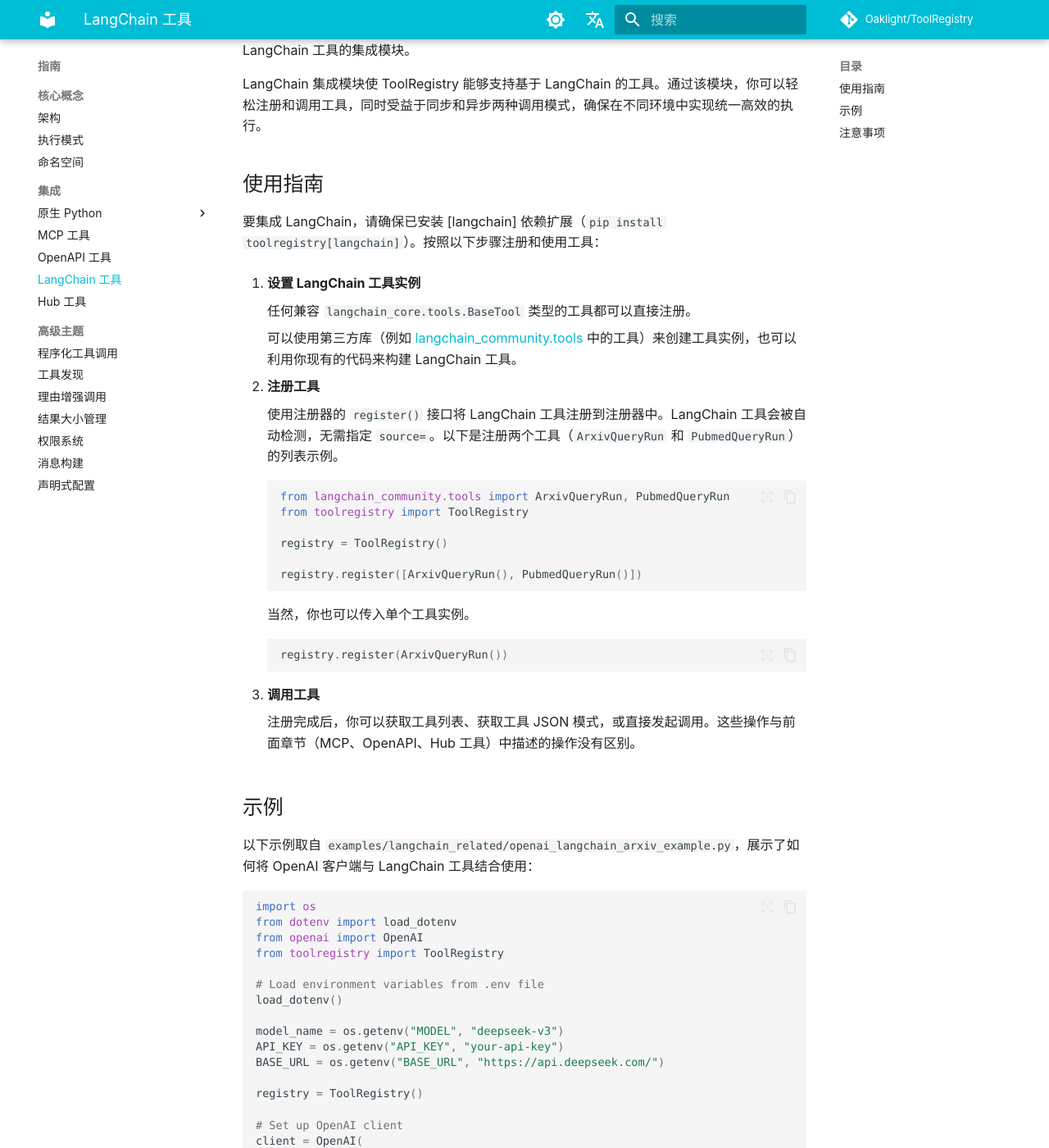
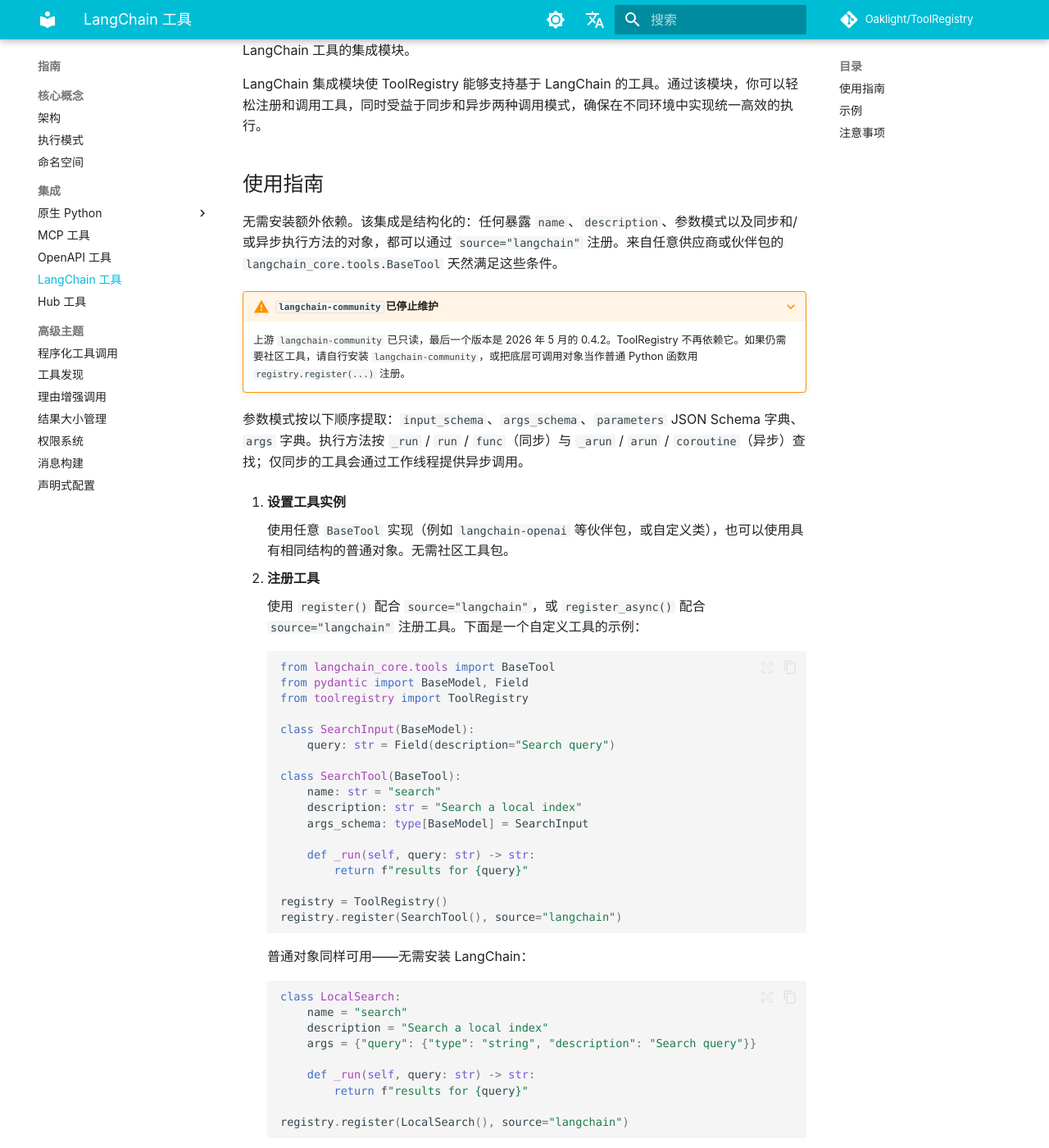
Before and after one commit to Oaklight/ToolRegistry, an MkDocs documentation site: the page built from docs/usage/integrations/langchain.md, in a window 1280 px wide and 1400 px high, scrolled down 378 px. Shown: the whole window at 82% size. Built offline with MkDocs 1.6.1 and Material for MkDocs 9.7.7, drawn with Linux system fonts in a browser that asks for light colours; some web fonts are replaced; comment, search, counter and statistics services are not loaded; some of the changed text lies outside the part shown.

Commit message:
docs: document the structural LangChain integration (#313)

````diff
--- a/docs/usage/integrations/langchain.md
+++ b/docs/usage/integrations/langchain.md
@@ -9,32 +9,56 @@
 
 ## 使用指南
 
-要集成 LangChain，请确保已安装 [langchain] 依赖扩展（`pip install toolregistry[langchain]`）。按照以下步骤注册和使用工具：
+无需安装额外依赖。该集成是结构化的：任何暴露 `name`、`description`、参数模式以及同步和/或异步执行方法的对象，都可以通过 `source="langchain"` 注册。来自任意供应商或伙伴包的 `langchain_core.tools.BaseTool` 天然满足这些条件。
 
-1. **设置 LangChain 工具实例**
+???+ warning "`langchain-community` 已停止维护"
+    上游 `langchain-community` 已只读，最后一个版本是 2026 年 5 月的 0.4.2。ToolRegistry 不再依赖它。如果仍需要社区工具，请自行安装 `langchain-community`，或把底层可调用对象当作普通 Python 函数用 `registry.register(...)` 注册。
 
-    任何兼容 `langchain_core.tools.BaseTool` 类型的工具都可以直接注册。
+参数模式按以下顺序提取：`input_schema`、`args_schema`、`parameters` JSON Schema 字典、`args` 字典。执行方法按 `_run` / `run` / `func`（同步）与 `_arun` / `arun` / `coroutine`（异步）查找；仅同步的工具会通过工作线程提供异步调用。
 
-    可以使用第三方库（例如 [langchain_community.tools](https://github.com/langchain-ai/langchain) 中的工具）来创建工具实例，也可以利用你现有的代码来构建 LangChain 工具。
+1. **设置工具实例**
+
+    使用任意 `BaseTool` 实现（例如 `langchain-openai` 等伙伴包，或自定义类），也可以使用具有相同结构的普通对象。无需社区工具包。
 
 2. **注册工具**
 
-    使用注册器的 `register()` 接口将 LangChain 工具注册到注册器中。LangChain 工具会被自动检测，无需指定 `source=`。以下是注册两个工具（`ArxivQueryRun` 和 `PubmedQueryRun`）的列表示例。
+    使用 `register()` 配合 `source="langchain"`，或 `register_async()` 配合 `source="langchain"` 注册工具。下面是一个自定义工具的示例：
 
     ```python
-    from langchain_community.tools import ArxivQueryRun, PubmedQueryRun
+    from langchain_core.tools import BaseTool
+    from pydantic import BaseModel, Field
     from toolregistry import ToolRegistry
 
+    class SearchInput(BaseModel):
+        query: str = Field(description="Search query")
+
+    class SearchTool(BaseTool):
+        name: str = "search"
+        description: str = "Search a local index"
+        args_schema: type[BaseModel] = SearchInput
+
+        def _run(self, query: str) -> str:
+            return f"results for {query}"
+
     registry = ToolRegistry()
-
-    registry.register([ArxivQueryRun(), PubmedQueryRun()])
+    registry.register(SearchTool(), source="langchain")
     ```
 
-    当然，你也可以传入单个工具实例。
+    普通对象同样可用——无需安装 LangChain：
 
     ```python
-    registry.register(ArxivQueryRun())
+    class LocalSearch:
+        name = "search"
+        description = "Search a local index"
+        args = {"query": {"type": "string", "description": "Search query"}}
+
+        def _run(self, query: str) -> str:
+            return f"results for {query}"
+
+    registry.register(LocalSearch(), source="langchain")
     ```
+
+    当然，也可以传入单个工具实例或工具列表。
 
 3. **调用工具**
 
@@ -90,12 +114,22 @@
     return response
 
 if __name__ == "__main__":
-    from langchain_community.tools import ArxivQueryRun, PubmedQueryRun
+    # 任何 langchain_core BaseTool 均可；无需 langchain-community。
+    from langchain_core.tools import BaseTool
+    from pydantic import BaseModel, Field
 
-    # Register LangChain tools
-    arxiv_tool = ArxivQueryRun()
-    pubmed_tool = PubmedQueryRun()
-    registry.register([arxiv_tool, pubmed_tool])
+    class ArxivSearchInput(BaseModel):
+        query: str = Field(description="Search query")
+
+    class ArxivSearchTool(BaseTool):
+        name: str = "arxiv_search"
+        description: str = "Search arXiv for papers"
+        args_schema: type[BaseModel] = ArxivSearchInput
+
+        def _run(self, query: str) -> str:
+            return f"arXiv results for {query!r} (demo tool)"
+
+    registry.register(ArxivSearchTool(), source="langchain")
     print(registry.get_available_tools())
 
     user_input = input("Please enter your research interests: ")
@@ -125,7 +159,8 @@
 
 ## 注意事项
 
-- 请确保已安装相应的扩展依赖（例如 langchain）。
+- 该集成无需额外依赖。只有在使用 `BaseTool` 类构建工具时才需要安装 `langchain-core`（或对应伙伴包）；带有 `name`、`description`、`args` 和 `_run` 的普通对象可直接使用。
+- `langchain-community` 上游已停止维护，不再是 ToolRegistry 的依赖。
 - `namespace` 参数允许在注册工具时灵活配置命名空间，以避免来自不同来源的命名冲突。
 
 LangChain 集成模块增强了 ToolRegistry 对各种工具来源的支持灵活性，使开发者能够通过统一的接口更轻松地调用不同类型的工具。
````
Also changed, not shown: docs/changelog.md (+1 -0 lines), docs/usage/installation.md (+2 -2 lines).
